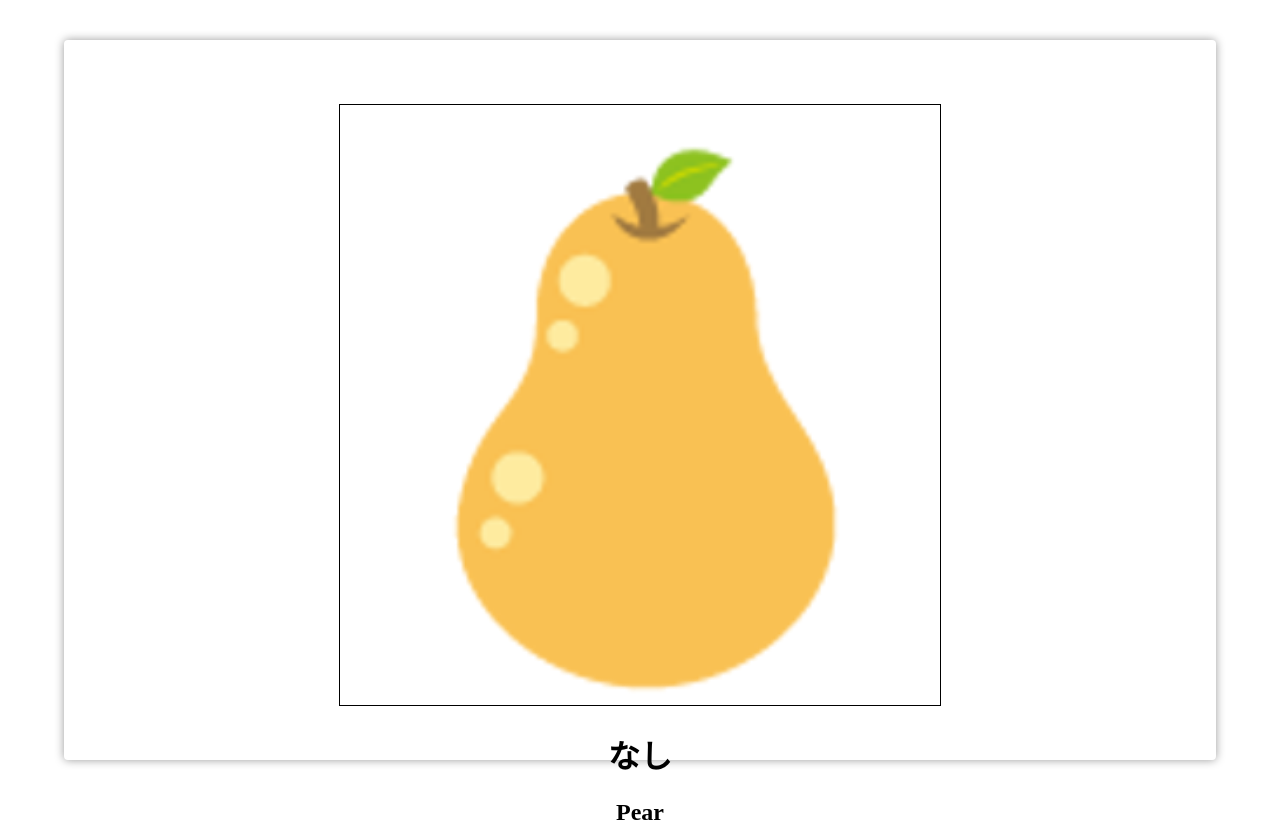
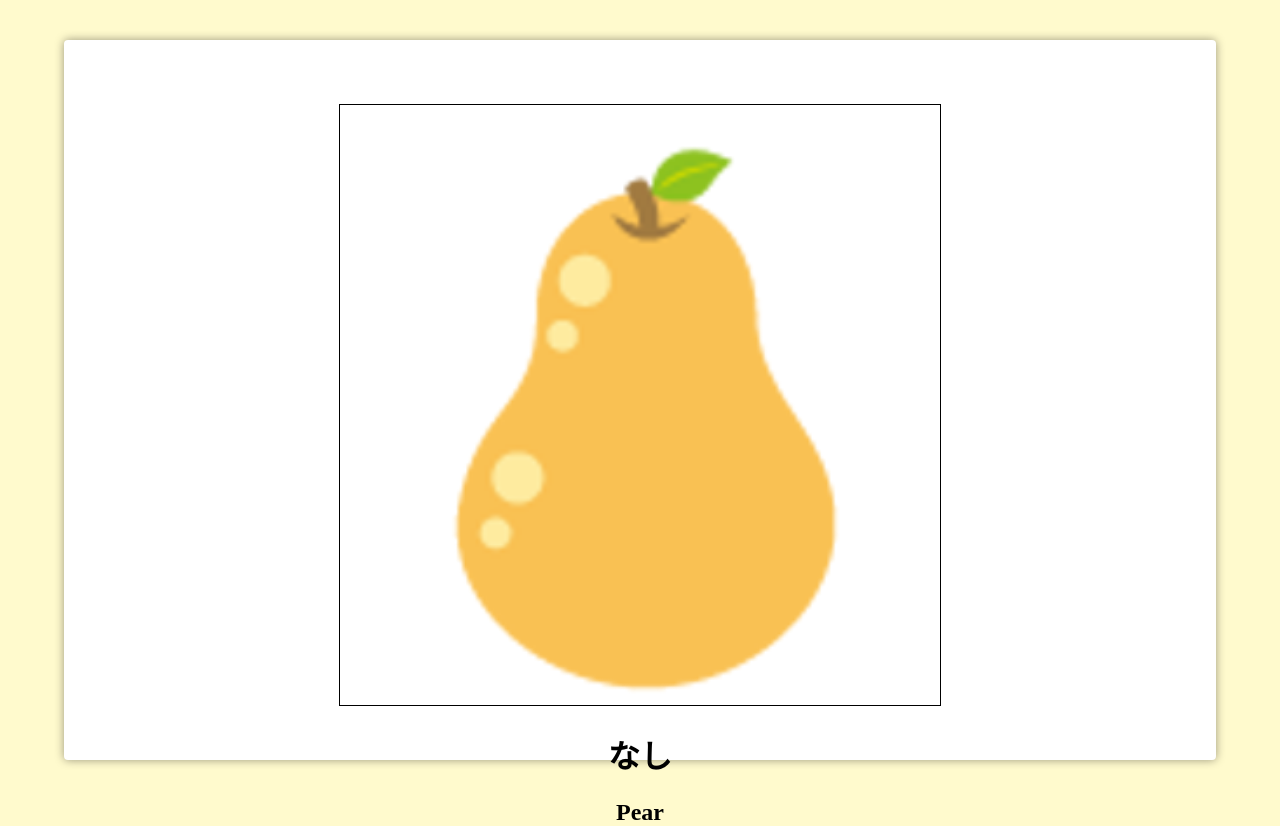
Before and after one commit to chibi929/chibi-html, a plain HTML site: page infinite-flipper/index.html in a window 1280 px wide. Drawn offline with Linux system fonts and the light colour scheme.

Commit message:
Add background-color.

```diff
--- a/infinite-flipper/css/style.css
+++ b/infinite-flipper/css/style.css
@@ -3,6 +3,7 @@ html, body {
   height: 100%;
   margin: 0;
   padding: 0;
+  background-color: #fffacd;
 }
 
 #main-container {
@@ -40,6 +41,7 @@ html, body {
   height: 100%;
   border-radius: 4px;
   box-shadow: 0px 0px 10px rgba(0,0,0,0.4);
+  background-color: #fff;
 }
 
 .flip {
```
